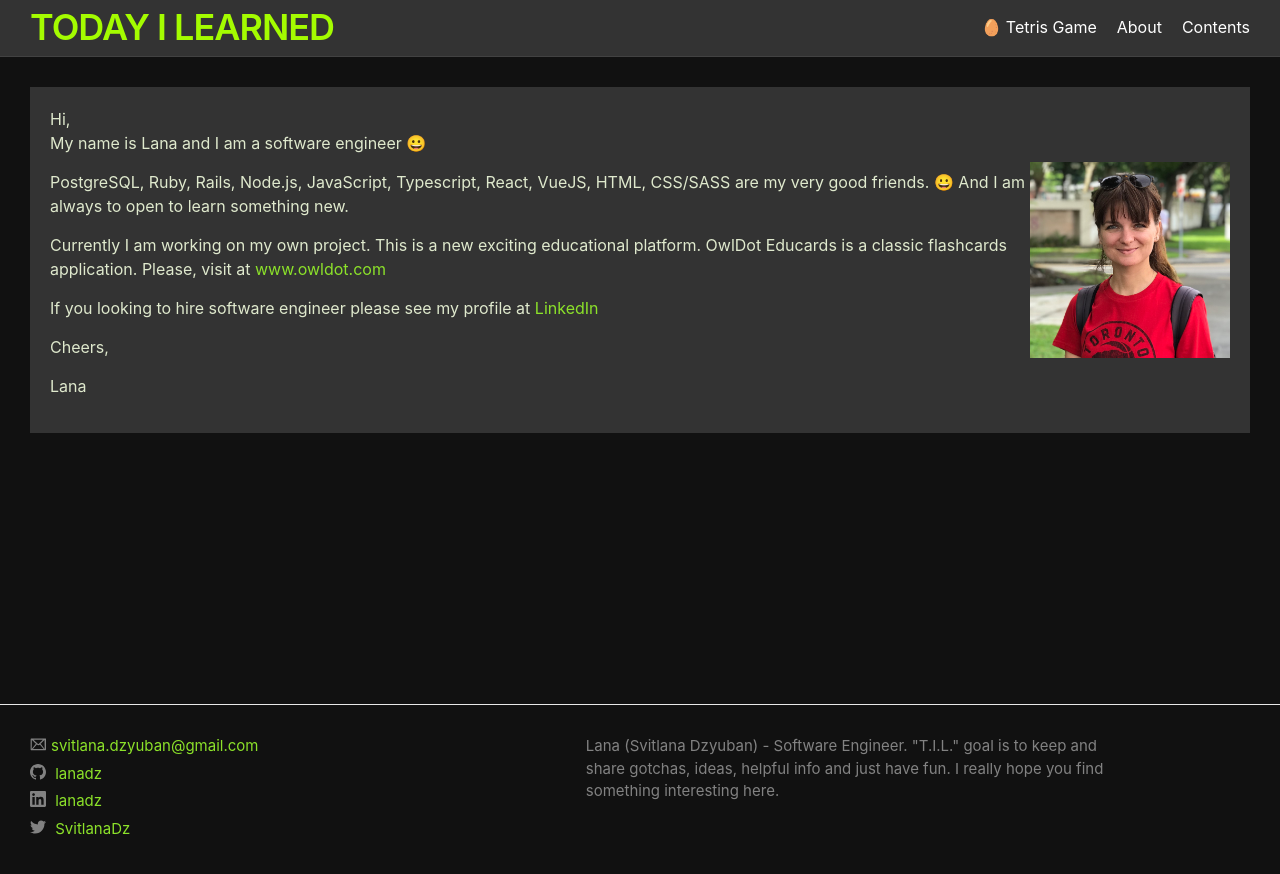
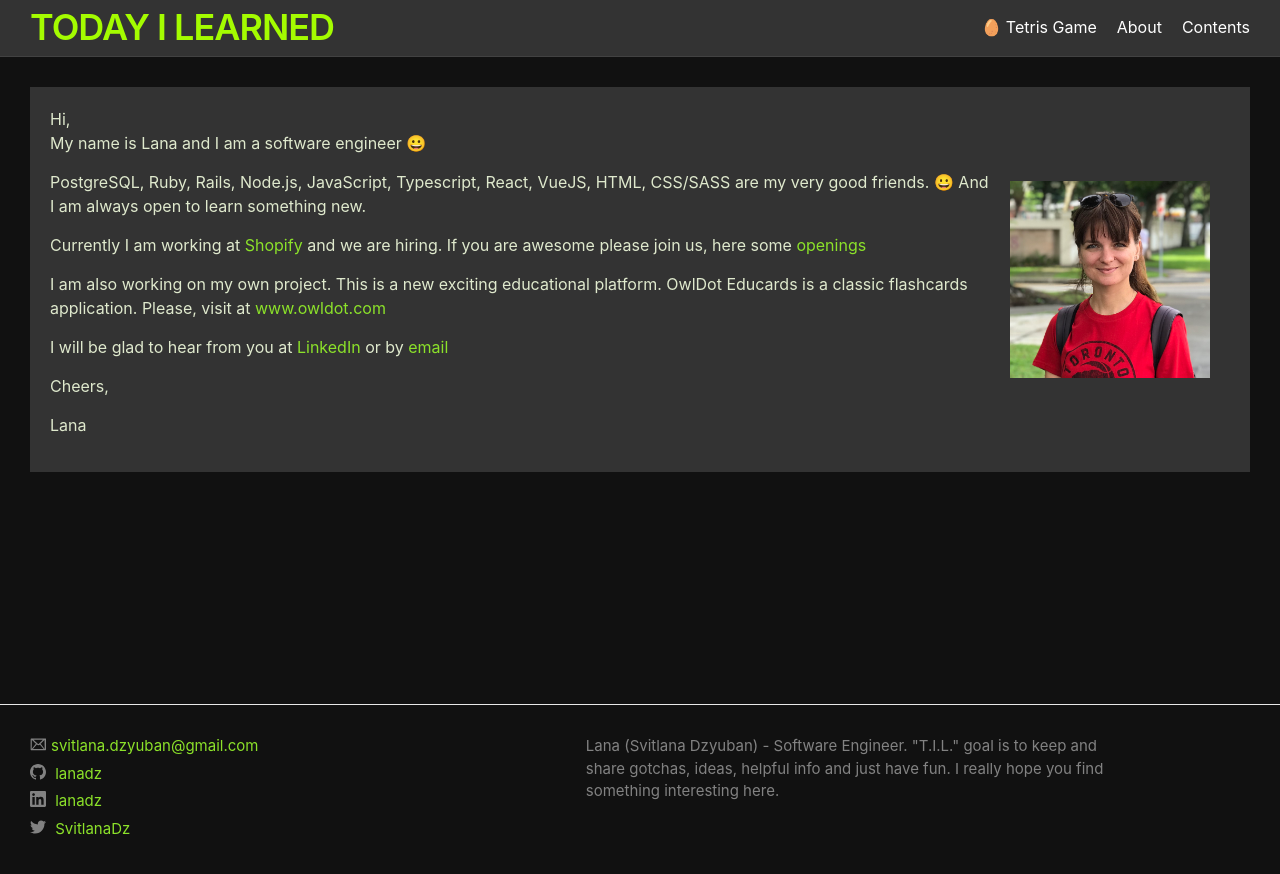
Before and after one commit to owldot/lanadz.github.io, a Jekyll site: the page built from about.html, in a window 1280 px wide. Shown: the top 874 px of the page. Built offline with Jekyll 4.4.1, drawn with Linux system fonts in a browser that asks for light colours.

Commit message:
Update about

```diff
--- a/about.html
+++ b/about.html
@@ -13,39 +13,41 @@ permalink: /about/
     flex-flow: row wrap;
   "
 >
-  <div style="flex: 1;">
+  <div style="flex: 1">
     Hi,
+    <p>My name is Lana and I am a software engineer 😀</p>
+
     <p>
-      My name is Lana and I am a software engineer 😀
+      PostgreSQL, Ruby, Rails, Node.js, JavaScript, Typescript, React, VueJS,
+      HTML, CSS/SASS are my very good friends. 😀 And I am always open to learn
+      something new.
     </p>
 
     <p>
-      PostgreSQL, Ruby, Rails, Node.js, JavaScript, Typescript, React, VueJS,
-      HTML, CSS/SASS are my very good friends. 😀 And I am always to open to
-      learn something new.
+      Currently I am working at
+      <a href="https://www.shopify.ca/">Shopify</a> and we are hiring. If you
+      are awesome please join us, here some
+      <a href="https://www.shopify.ca/careers/search">openings</a>
     </p>
 
     <p>
-      Currently I am working on my own project. This is a new exciting
-      educational platform. OwlDot Educards is a classic flashcards application.
-      Please, visit at
+      I am also working on my own project. This is a new exciting educational
+      platform. OwlDot Educards is a classic flashcards application. Please,
+      visit at
       <a href="https://www.owldot.com">www.owldot.com</a>
     </p>
 
     <p>
-      If you looking to hire software engineer please see my profile at
-      <a href="https://www.linkedin.com/in/lanadz/">LinkedIn</a>
+      I will be glad to hear from you at
+      <a href="https://www.linkedin.com/in/lanadz/">LinkedIn</a> or by
+      <a href="mailto:svitlana.dzyuban@gmail.com">email</a>
     </p>
 
-    <p>
-      Cheers,
-    </p>
-    <p>
-      Lana
-    </p>
+    <p>Cheers,</p>
+    <p>Lana</p>
   </div>
 
-  <div style="width: 200px; margin: auto 0; padding: 0px;">
-    <img style="width: 100%;" src="/assets/lana.jpg" />
+  <div style="width: 200px; margin: auto 20px; padding: 0px">
+    <img style="width: 100%" src="/assets/lana.jpg" />
   </div>
 </div>
```
